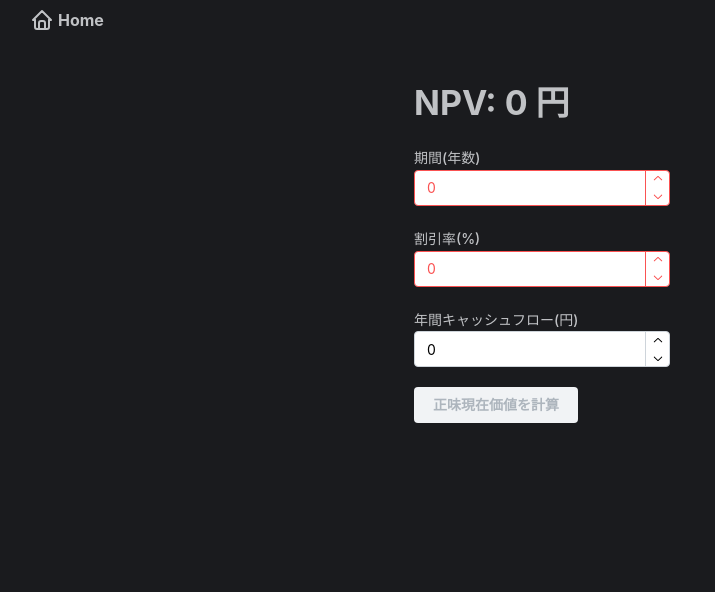
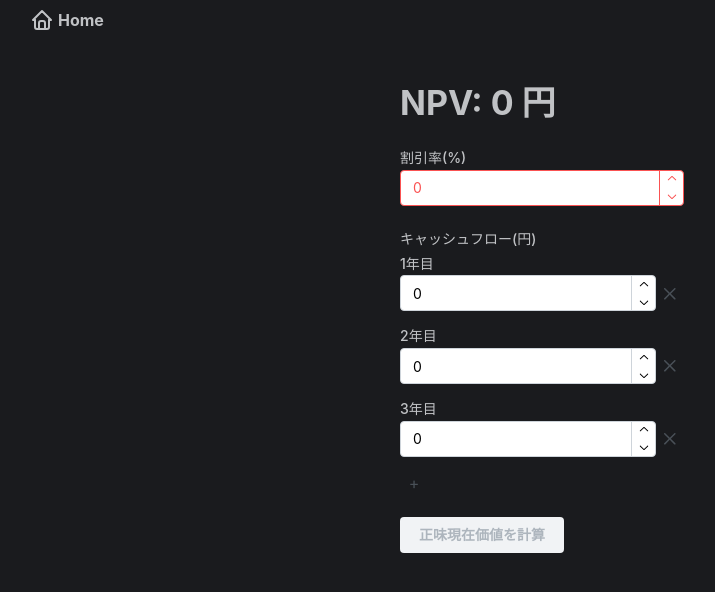
Before and after one commit to RYOTA-F/mba-finance-methods, a Next.js app: page /finance/npv in a window 1280 px wide. Shown: the top 592 px of the page, without its empty margins (98-813 px from the left). Built offline with nearby package versions, Linux system fonts and the light colour scheme.

Commit message:
:art: UI 変更

```diff
--- a/src/app/finance/npv/page.tsx
+++ b/src/app/finance/npv/page.tsx
@@ -4,6 +4,8 @@ import {
   Button,
   Box,
   Center,
+  CloseButton,
+  Flex,
   Table,
   Title,
   Input,
@@ -14,16 +16,15 @@ import { useNpv } from '@/hooks/useNpv'
 
 export default function NpvPage() {
   const {
-    yearsCount,
-    handleChangeYearsCount,
+    cashFlows,
     discountPercentage,
     handleChangeDiscountPercentage,
-    yearsCashFrow,
-    handleChangeYearsCashFrow,
+    handleChangeCashFlow,
+    handleRemoveCashFlow,
+    handleAddCashFlow,
     handleClickCalculation,
     totalPresentValue,
     tableData,
-    isErrorYearsCount,
     isErrorDiscountPercentage,
   } = useNpv()
 
@@ -31,15 +32,6 @@ export default function NpvPage() {
     <Center className="px-[10%] py-10">
       <Box>
         <Title>NPV: {totalPresentValue} 円</Title>
-        <Space h="lg" />
-
-        <Input.Wrapper label="期間(年数)">
-          <NumberInput
-            value={yearsCount}
-            error={isErrorYearsCount}
-            onChange={handleChangeYearsCount}
-          />
-        </Input.Wrapper>
         <Space h="lg" />
 
         <Input.Wrapper label="割引率(%)">
@@ -51,20 +43,37 @@ export default function NpvPage() {
         </Input.Wrapper>
         <Space h="lg" />
 
-        <Input.Wrapper label="年間キャッシュフロー(円)">
+        <Input.Wrapper label="キャッシュフロー(円)">
+          {cashFlows.map((cashFlow, index) => (
+            <>
+              <Input.Wrapper label={`${index + 1}年目`}>
+                <Flex align="center">
                   <NumberInput
-            value={yearsCashFrow}
-            onChange={handleChangeYearsCashFrow}
+                    key={index}
+                    value={cashFlow}
+                    onChange={(e) => handleChangeCashFlow(e, index)}
                   />
+                  <CloseButton onClick={() => handleRemoveCashFlow(index)} />
+                </Flex>
               </Input.Wrapper>
+              <Space h="sm" />
+            </>
+          ))}
+        </Input.Wrapper>
+
+        <Box>
+          <CloseButton icon={<>+</>} onClick={handleAddCashFlow} />
+        </Box>
         <Space h="lg" />
 
+        <Box>
           <Button
-          disabled={isErrorYearsCount || isErrorDiscountPercentage}
+            disabled={isErrorDiscountPercentage}
             onClick={handleClickCalculation}
           >
             正味現在価値を計算
           </Button>
+        </Box>
         <Space h="lg" />
 
         {tableData && tableData.length ? (
--- a/src/hooks/useNpv.ts
+++ b/src/hooks/useNpv.ts
@@ -8,28 +8,10 @@ type TableData = {
 }
 
 export const useNpv = () => {
-  const [yearsCount, setYearsCount] = useState(0)
   const [discountPercentage, setDiscountPercentage] = useState(0)
-  const [yearsCashFrow, setYearsCashFrow] = useState(0)
-
+  const [cashFlows, setCashFlows] = useState([0, 0, 0])
   const [totalPresentValue, setTotalPresentValue] = useState(0)
   const [tableData, setTableData] = useState<TableData[]>([])
-
-  /**
-   * 年数が0以下かどうか
-   */
-  const isErrorYearsCount = yearsCount <= 0
-
-  /**
-   * 割引率が0以下かどうか
-   */
-  const isErrorDiscountPercentage = discountPercentage <= 0
-
-  /**
-   * 年数を変更
-   */
-  const handleChangeYearsCount = (e: number | string) =>
-    setYearsCount(Number(e))
 
   /**
    * 割引率を変更
@@ -38,10 +20,29 @@ export const useNpv = () => {
     setDiscountPercentage(Number(e))
 
   /**
-   * 年間キャッシュフローを変更
+   * キャッシュフローを変更
    */
-  const handleChangeYearsCashFrow = (e: number | string) =>
-    setYearsCashFrow(Number(e))
+  const handleChangeCashFlow = (cashFlow: number | string, index: number) => {
+    const newCashFlows = [...cashFlows]
+    newCashFlows[index] = Number(cashFlow)
+    setCashFlows(newCashFlows)
+  }
+
+  /**
+   * キャッシュフローを削除
+   */
+  const handleRemoveCashFlow = (index: number) => {
+    const newCashFlows = [...cashFlows]
+    newCashFlows.splice(index, 1)
+    setCashFlows(newCashFlows)
+  }
+
+  /**
+   * キャッシュフローを追加
+   */
+  const handleAddCashFlow = () => {
+    setCashFlows([...cashFlows, 0])
+  }
 
   /**
    * 計算ボタンをクリック
@@ -52,7 +53,7 @@ export const useNpv = () => {
       discountRateArray,
       presentValueArray,
       totalPresentValue,
-    } = calculationNPV(yearsCount, discountPercentage, yearsCashFrow)
+    } = calculationNPV(cashFlows, discountPercentage)
 
     setTotalPresentValue(totalPresentValue)
 
@@ -65,17 +66,21 @@ export const useNpv = () => {
     )
   }
 
+  /**
+   * 割引率が0以下かどうか
+   */
+  const isErrorDiscountPercentage = discountPercentage <= 0
+
   return {
-    yearsCount,
-    handleChangeYearsCount,
+    cashFlows,
     discountPercentage,
     handleChangeDiscountPercentage,
-    yearsCashFrow,
-    handleChangeYearsCashFrow,
+    handleChangeCashFlow,
+    handleRemoveCashFlow,
+    handleAddCashFlow,
     handleClickCalculation,
     totalPresentValue,
     tableData,
-    isErrorYearsCount,
     isErrorDiscountPercentage,
   }
 }
```
Also changed, not shown: src/hooks/useIrr.ts (+6 -6 lines), 1 other file (tests, documents, lock files or other folders). Lines whose indentation alone changed are shown as unchanged.
